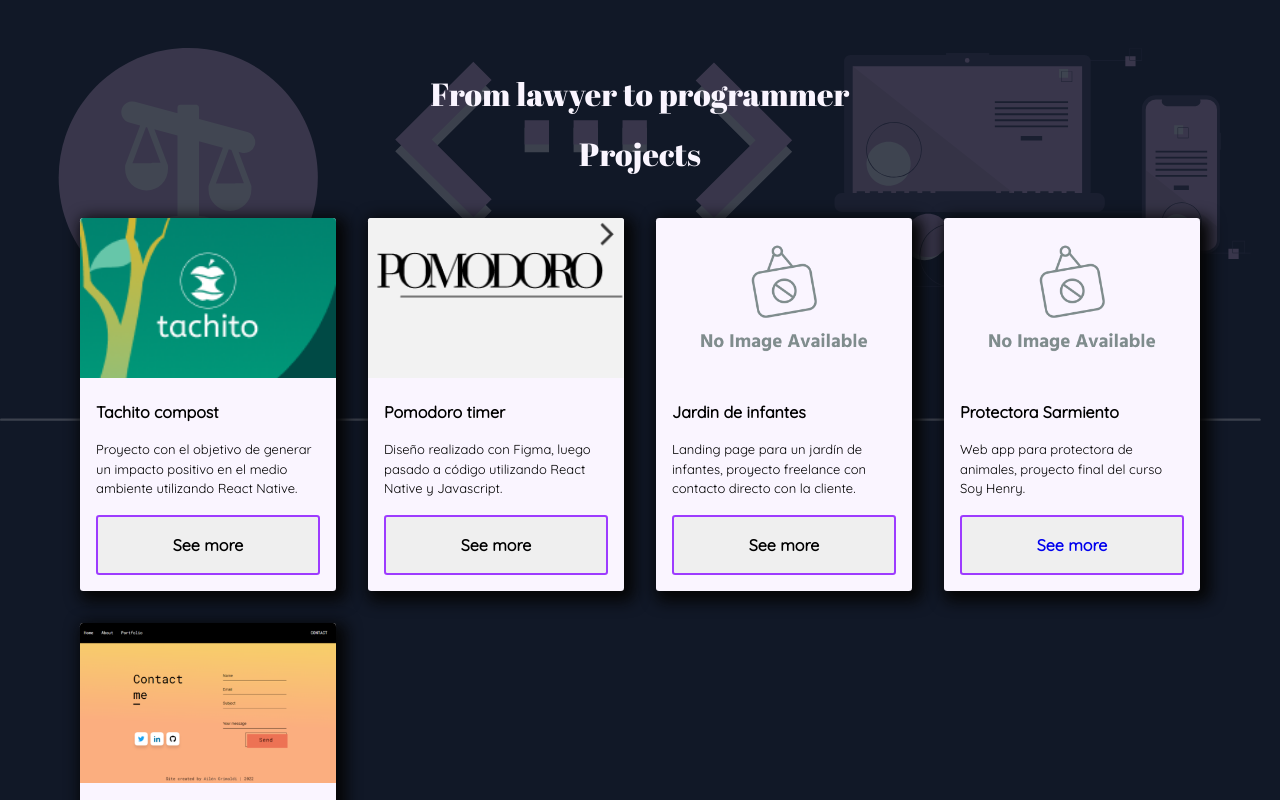
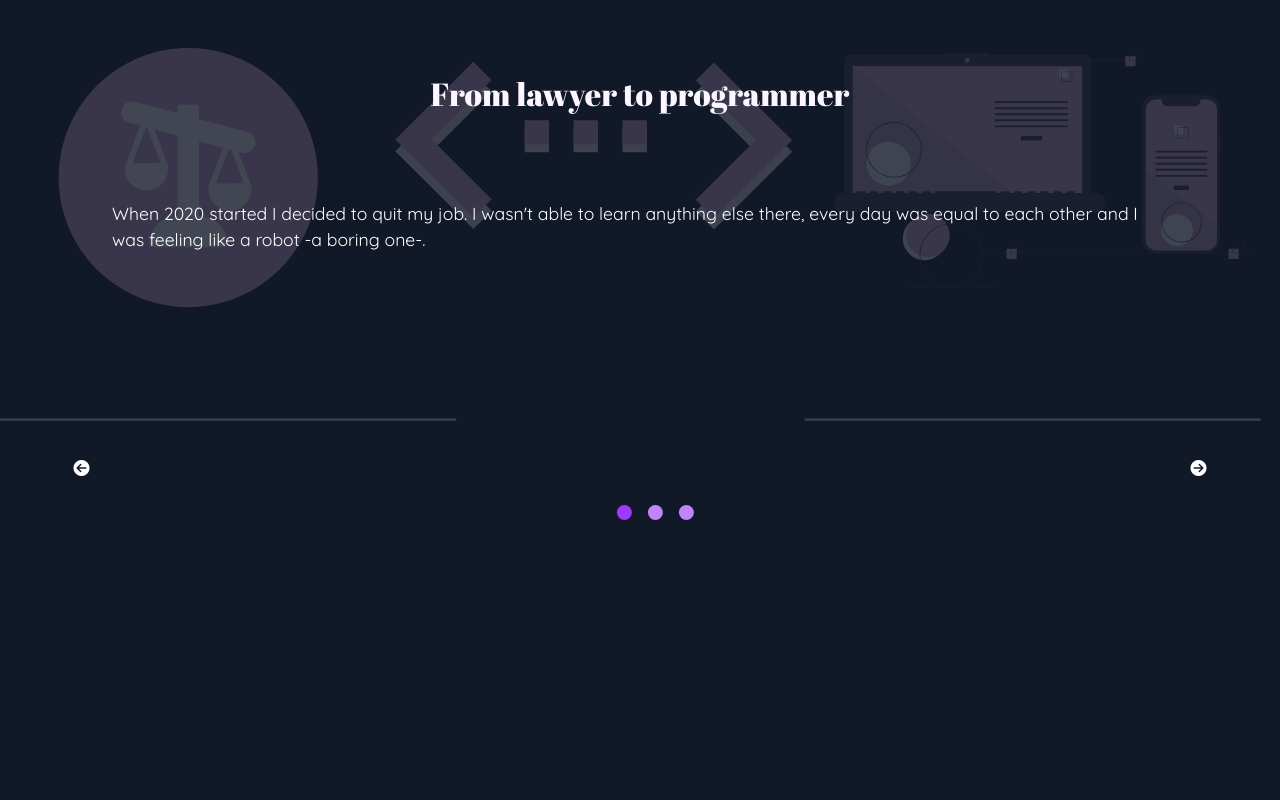
Before and after one commit to ail3ngrimaldi/nuevo-portfolio, a React (Create React App) app: page / in a window 1280 px wide. Shown: the part 880-1680 px from the top of the page. Built offline with nearby package versions, Linux system fonts and the light colour scheme; no server answers.

Commit message:
added files, slider working except for dot slider which is not clickable

```diff
--- a/public/index.html
+++ b/public/index.html
@@ -9,6 +9,7 @@
     <link rel="preconnect" href="https://fonts.gstatic.com" crossorigin>
     <link href="https://fonts.googleapis.com/css2?family=Exo:ital,wght@0,200;0,400;0,500;0,600;0,700;1,500&display=swap" rel="stylesheet">
     <link href="https://fonts.googleapis.com/css2?family=Quicksand:wght@300;400&display=swap" rel="stylesheet">
+    <link rel="stylesheet" href="https://cdnjs.cloudflare.com/ajax/libs/font-awesome/6.2.0/css/all.min.css" integrity="sha512-xh6O/CkQoPOWDdYTDqeRdPCVd1SpvCA9XXcUnZS2FmJNp1coAFzvtCN9BmamE+4aHK8yyUHUSCcJHgXloTyT2A==" crossorigin="anonymous" referrerpolicy="no-referrer" />
     <link rel="icon" href="%PUBLIC_URL%/favicon.ico" />
     <meta name="viewport" content="width=device-width, initial-scale=1" />
     <meta name="theme-color" content="#000000" />
@@ -16,7 +17,7 @@
       name="description"
       content="Web site created using create-react-app"
     />
-    <title>Ailen Grimaldi</title>
+    <title>Hire me pls</title>
   </head>
   <body>
     <div id="root"></div>
--- a/src/components/Sections/About Me/AboutMe.css
+++ b/src/components/Sections/About Me/AboutMe.css
@@ -16,3 +16,18 @@
     color: var(--light-color);
     top: 150px;
 }
+
+.link__slider {
+    color: white;
+}
+
+.link__slider:link {
+    color: white;
+}
+
+.link__slider:hover {
+    font-weight: bold;
+}
+.link__slider:active {
+    color: var(--mid-color)
+}
--- a/src/components/Sections/About Me/AboutMe.js
+++ b/src/components/Sections/About Me/AboutMe.js
@@ -1,15 +1,48 @@
 import React from 'react';
 import './AboutMe.css';
 import SvgAboutBackground from './SvgAboutBackground';
+import Slider from './Slider';
+
+const obj = {
+    text1: 'The pandemic started and althought I was studying law, I decided to take a break and learn something new and different. I chose ',
+    text2: ' because I wanted to be sure that programming was for me.',
+    link: 'https:/www.soyhenry.com'
+  };
+
+  const textAndLink = () => {
+    return(
+       <p>
+         {obj.text1}
+         <a href={obj.link} className='link__slider'>Soy Henry</a>
+         {obj.text2}
+       </p>
+     );
+ }
+
+const data = [
+    {
+        title: "beginings",
+        text: "When 2020 started I decided to quit my job. I wasn't able to learn anything else there, every day was equal to each other and I was feeling like a robot -a boring one-."
+    },
+    {
+        title: 'middle',
+        text: textAndLink()
+    },
+    {
+        title: 'end',
+        text: "Unexpectedly I loved the content of the course, and working both on groups or by myself, I got an exorbitant amount of knowledge that I've been using since. Meanwhile I finished the Law career (because I love that too), and besides who says I can't do both?"
+    }
+
+]
 
 function AboutMe() {
-
     return (
         <div id='about' className='section-aboutme' >
             <h1 className='title-aboutme'>
                 From lawyer to programmer
             </h1>
             <SvgAboutBackground/>
+            <Slider data={data}/>
         </div>
     );
   }
--- /dev/null
+++ b/src/components/Sections/About Me/Slider.js
@@ -0,0 +1,39 @@
+import React, { useState } from 'react';
+import { Container, TextContainer, NavButton, DotContainer, Dot } from './SliderElements';
+
+const Slider = ({ data }) => {
+    const [textIndex, setTextIndex] = useState(0)
+
+    const next = () => {
+        setTextIndex(state => state +=1);
+        if (textIndex === data.length -1) setTextIndex(0)
+    }
+
+    const prev = () => {
+        setTextIndex(state => state -=1);
+        if (textIndex === 0) setTextIndex(data.length -1);
+    }
+
+    return (
+        <Container>
+            <TextContainer>
+                {data[textIndex].text}
+            </TextContainer>
+            <NavButton right onClick={next}>
+                <i className='fas fa-arrow-circle-right'></i>
+            </NavButton>
+            <NavButton left onClick={prev}>
+                <i className='fas fa-arrow-circle-left'></i>
+            </NavButton>
+            <DotContainer>
+                {
+                data.map((dot, index) => (
+                    <Dot key={dot.text} active={(index === textIndex)} />
+                ))
+                }
+            </DotContainer>
+        </Container>
+    )
+}
+
+export default Slider;
--- /dev/null
+++ b/src/components/Sections/About Me/SliderElements.js
@@ -0,0 +1,55 @@
+import styled, { css } from 'styled-components';
+
+export const Container = styled.div`
+    width: 100vw;
+    height: 100vh;
+    position: relative;
+    top: 200px;
+`
+
+export const TextContainer = styled.div`
+    width: 100%;
+    height: 100%;
+    color: white;
+    display: flex;
+    padding: 5rem 7rem;
+    font-size: 1.1rem;
+`
+
+export const NavButton = styled.button`
+    width: 35px;
+    height: 35px;
+    outline: none;
+    border: none;
+    background: none;
+    cursor: pointer;
+    padding: 0;
+    position: absolute;
+    top: 50%;
+    border-radius: 50%;
+    color: white;
+    box-shadow: 0px 4px 60px 20px rgba(3, 3, 3, 0.9),
+                inset 0 --3em 3em rgba(3, 3, 3, 0.5);
+    transform: translate(0, -200%);
+    ${(props) => props.right === true ? css` right: 5%` : css` left: 5%` }
+`
+
+export const DotContainer = styled.div`
+    display: flex;
+    gap: 1rem;
+    justify-content: center;
+    align-content: center;
+    position: absolute;
+    bottom: 50%;
+    left: 50%;
+    transform: translate(-30%, 0%)
+`
+
+export const Dot = styled.div`
+    width: 15px;
+    height: 15px;
+    border-radius: 50%;
+    background-color: white;
+    cursor: pointer;
+    ${(props) => props.active === true ? css`background-color: var(--brand-dark-color)` : css `background-color: var(--brand-color)`}
+`
```
